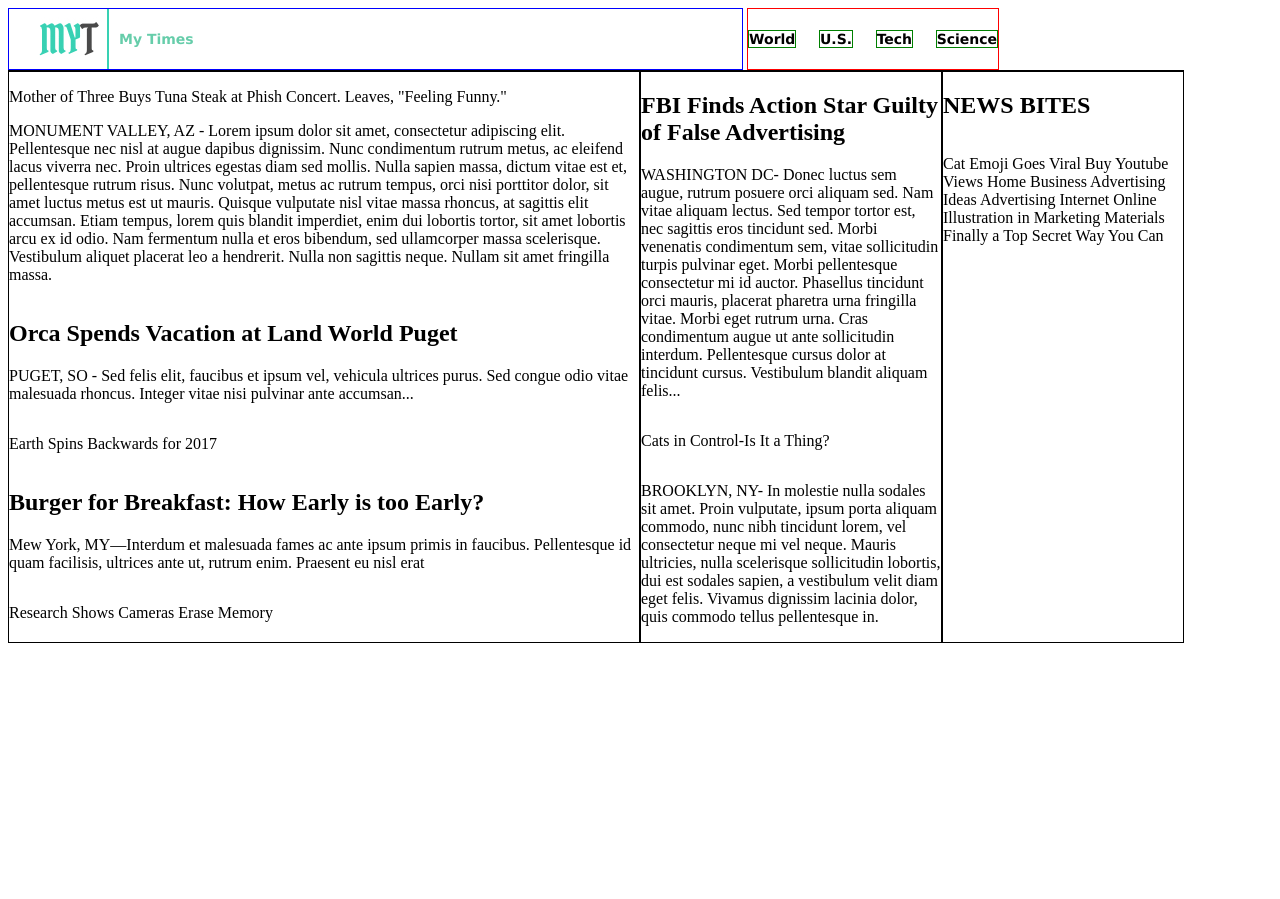
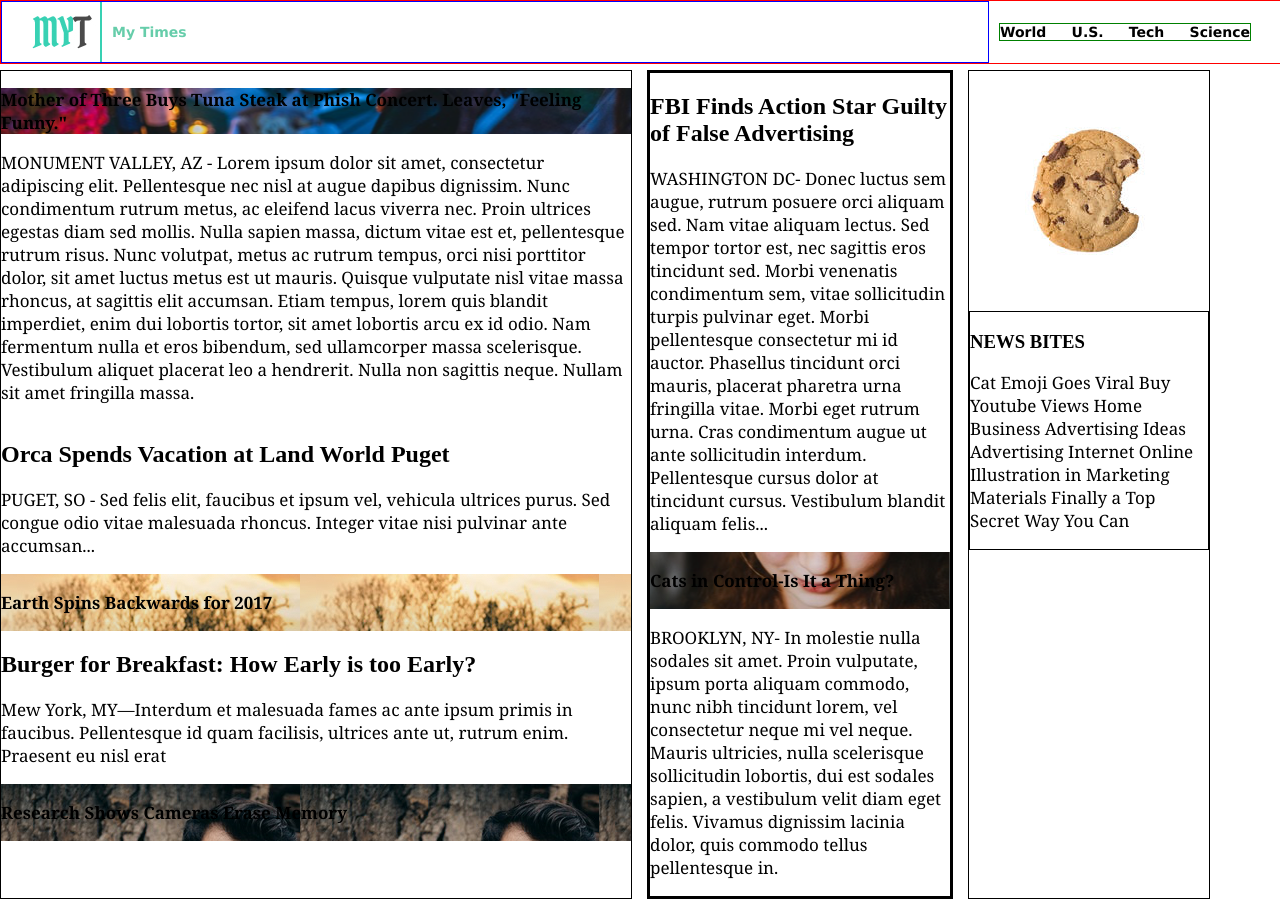
Before and after one commit to drin00/my-times, a plain HTML site: page index.html in a window 1280 px wide. Before the commit the page ends 800 px from the top, so only its background shows below. Drawn offline with Linux system fonts and the light colour scheme.

Commit message:
Accomplish step 3.

```diff
--- a/index.html
+++ b/index.html
@@ -6,26 +6,29 @@
     <link rel="stylesheet" href="./resources/css/style.css" type="text/css">
   </head>
   <body>
-    <section class="header head1">
+    <header>
+      <div class="head1">
         <img src="./resources/images/img-myt-logo.jpg" alt="MY Times Logo" />
         <p class="logo">My Times</p>
-    </section>
-
-    <section class="header head2">
+      </div>
+      <div class="head2">
         <nav class="nav">
             <span>World</span>
             <span>U.S.</span>
             <span>Tech</span>
             <span>Science</span>
         </nav>
-    </section>
+      </div>
+    </header>
 
     <main>
 
       <section class="column large">
         <div class="">
-          <p>Mother of Three Buys Tuna Steak at Phish Concert. Leaves, "Feeling
-          Funny."</p>
+          <div class="mainstory headline">
+            <p class="">Mother of Three Buys Tuna Steak at Phish
+              Concert. Leaves, "Feeling Funny."</p>
+          </div>
           <p>MONUMENT VALLEY, AZ - Lorem ipsum dolor sit amet, consectetur
             adipiscing elit. Pellentesque nec nisl at augue dapibus dignissim.
             Nunc condimentum rutrum metus, ac eleifend lacus viverra nec. Proin
@@ -47,7 +50,7 @@
             vitae nisi pulvinar ante accumsan...</p>
         </div>
 
-        <div class="">
+        <div class="story2 headline">
           <p>Earth Spins Backwards for 2017</p>
         </div>
 
@@ -58,7 +61,7 @@
             enim. Praesent eu nisl erat</p>
         </div>
 
-        <div class="">
+        <div class="story3 headline">
           <p>Research Shows Cameras Erase Memory</p>
         </div>
       </section>
@@ -75,7 +78,7 @@
             augue ut ante sollicitudin interdum. Pellentesque cursus dolor at
             tincidunt cursus. Vestibulum blandit aliquam felis...</p>
         </div>
-        <div class="">
+        <div class="story1 headline">
           <p>Cats in Control-Is It a Thing?</p>
         </div>
         <div class="">
@@ -89,11 +92,14 @@
       </section>
 
       <section class="column small">
-        <img src="" alt="">
-        <h2>NEWS BITES</h2>
+        <img src="./resources/images/img-news-bite.png"
+        alt="Cookie with a bite on the right">
+        <div class="newsbites">
+          <h3>NEWS BITES</h3>
         <p>Cat Emoji Goes Viral Buy Youtube Views Home Business Advertising
           Ideas Advertising Internet Online Illustration in Marketing Materials
           Finally a Top Secret Way You Can</p>
+        </div>
       </section>
     </main>
 
--- a/resources/css/style.css
+++ b/resources/css/style.css
@@ -1,73 +1,111 @@
-section.header{
+body{
+  margin: 0;
+  padding: 0;
+}
+
+header{
+  display: inline-flex;
   font-family: Verdana;
   font-size: 14px;
   font-weight: bold;
-  display: inline-flex;
-  border: 1px solid blue;
-  height: 60px;
-  align-items: center;
-  vertical-align: top;
-  flex-shrink: 0;
-  flex-wrap: nowrap;
+  border: 1px solid red;
+  width: 100%;
+  position: fixed;
+  background: white;
+  opacity: 100%;
+  z-index: 2;
+  top:0;
+  margin: 0;
 }
 
-section.head1 p{
+span{
+  display: inline-block;
+}
+
+div.head1{
+  align-items: center;
+  display: flex;
+  border: 1px solid blue;
+  padding-left: 30px;
+  width: 75%;
+}
+
+div.head1 p{
   margin-left: 10px;
+  color: MediumAquamarine;
 }
-section.head1 img{
-  margin-left: 30px;
+
+div.head2{
+  align-self: center;
+  border: 1px solid green;
+  margin-left: 10px;
+  margin-right: 30px;
 }
 
 nav{
-  display:flex;
+  display: flex;
+  width: 250px;
   justify-content: space-between;
-  width:250px;
-  flex-wrap: wrap;
-}
-span{
-  display: inline-block;
-  border: 1px solid green;
 }
 
-section.head1{
-  width: 58%;
-  justify-content: flex-start;
-  flex-grow: 1;
-}
-section.head2{
-  border: 1px solid red;
-  flex-shrink: 0;
-  flex-wrap: wrap;
-  flex-grow: 0;
-}
-
-.logo{
-  color: MediumAquamarine;
-}
 main{
+  position: absolute;
+  margin-top: 70px;
   display: flex;
-  float: left;
-  border-top: 1px solid black;
-  flex-shrink
 }
 
 section.column{
+  display: flex;
+  flex-direction: column;
+  margin: 0;
   border: 1px solid black;
-}
-
-.column{
-  display:flex;
-  flex-direction: column;
 }
 
 .column.large {
   width: 630px;
+  margin-right: 15px;
 }
 
 .column.medium {
   width: 300px;
+  border: 3px solid black;
+  margin-right: 15px;
 }
 
 .column.small {
   width: 240px;
 }
+
+div.mainstory{
+  background-image: url("../images/img-story-main.png");
+  background-size: cover;
+  font-size: 40px;
+}
+
+div.story2{
+  background-image: url("../images/img-story-2.png");
+}
+
+div.story3{
+  background-image: url("../images/img-story-3.png");
+}
+
+div.story1{
+  background-image: url("../images/img-story-1.png");
+}
+
+.newsbites{
+  border: 1px solid black;
+}
+
+main p{
+  font-family: Georgia;
+  font-size: 17px;
+  color: black;
+}
+
+.headline{
+  font-weight: bold;
+  font-size: 30px;
+  color: white;
+}
```
Lines whose indentation alone changed are shown as unchanged.
